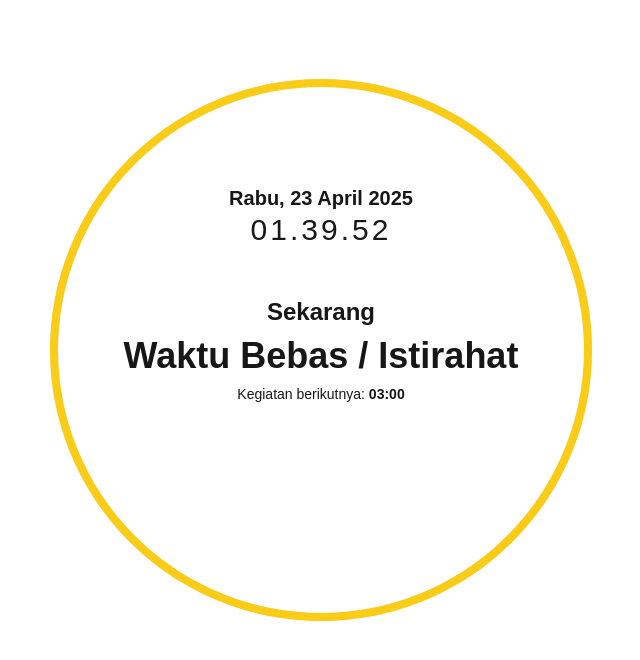
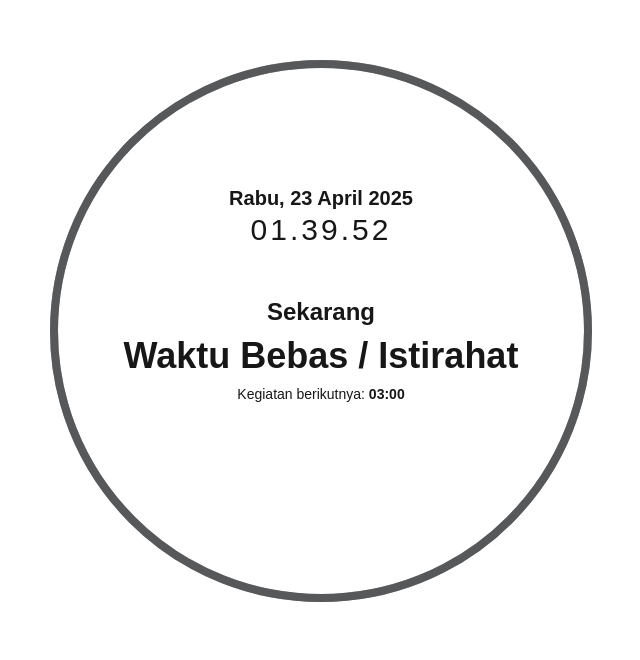
Before and after one commit to faiz832/Alpha-Mode, a Next.js app: page / in a window 1280 px wide. Shown: the part 106-766 px from the top of the page, without its empty margins (319-959 px from the left). Built offline with nearby package versions, Linux system fonts and the light colour scheme.

Commit message:
styling circular countdown

```diff
--- a/src/app/components/CircularCountdown.tsx
+++ b/src/app/components/CircularCountdown.tsx
@@ -33,8 +33,8 @@ export default function CircularCountdown({ startTime, endTime, size = 150 }: Pr
 
   return (
     <svg width={size} height={size}>
-      <circle cx={size / 2} cy={size / 2} r={radius} stroke="#e5e7eb" strokeWidth="8" fill="none" />
-      <circle cx={size / 2} cy={size / 2} r={radius} stroke="#facc15" strokeWidth="8" fill="none" strokeDasharray={circumference} strokeDashoffset={offset} strokeLinecap="round" transform={`rotate(-90 ${size / 2} ${size / 2})`} />
+      <circle cx={size / 2} cy={size / 2} r={radius} stroke="#A6AAAD" strokeWidth="8" fill="none" />
+      <circle cx={size / 2} cy={size / 2} r={radius} stroke="#57585A" strokeWidth="8" fill="none" strokeDasharray={circumference} strokeDashoffset={offset} strokeLinecap="round" transform={`rotate(-90 ${size / 2} ${size / 2})`} />
     </svg>
   );
 }
--- a/src/app/components/CurrentActivity.tsx
+++ b/src/app/components/CurrentActivity.tsx
@@ -28,7 +28,7 @@ export default function CurrentActivity() {
   return (
     <div className="relative flex flex-col items-center justify-center mt-6 text-center">
       {startTime && endTime && (
-        <div className="absolute">
+        <div className="absolute -top-60">
           <CircularCountdown startTime={startTime} endTime={endTime} size={550} />
         </div>
       )}
```
